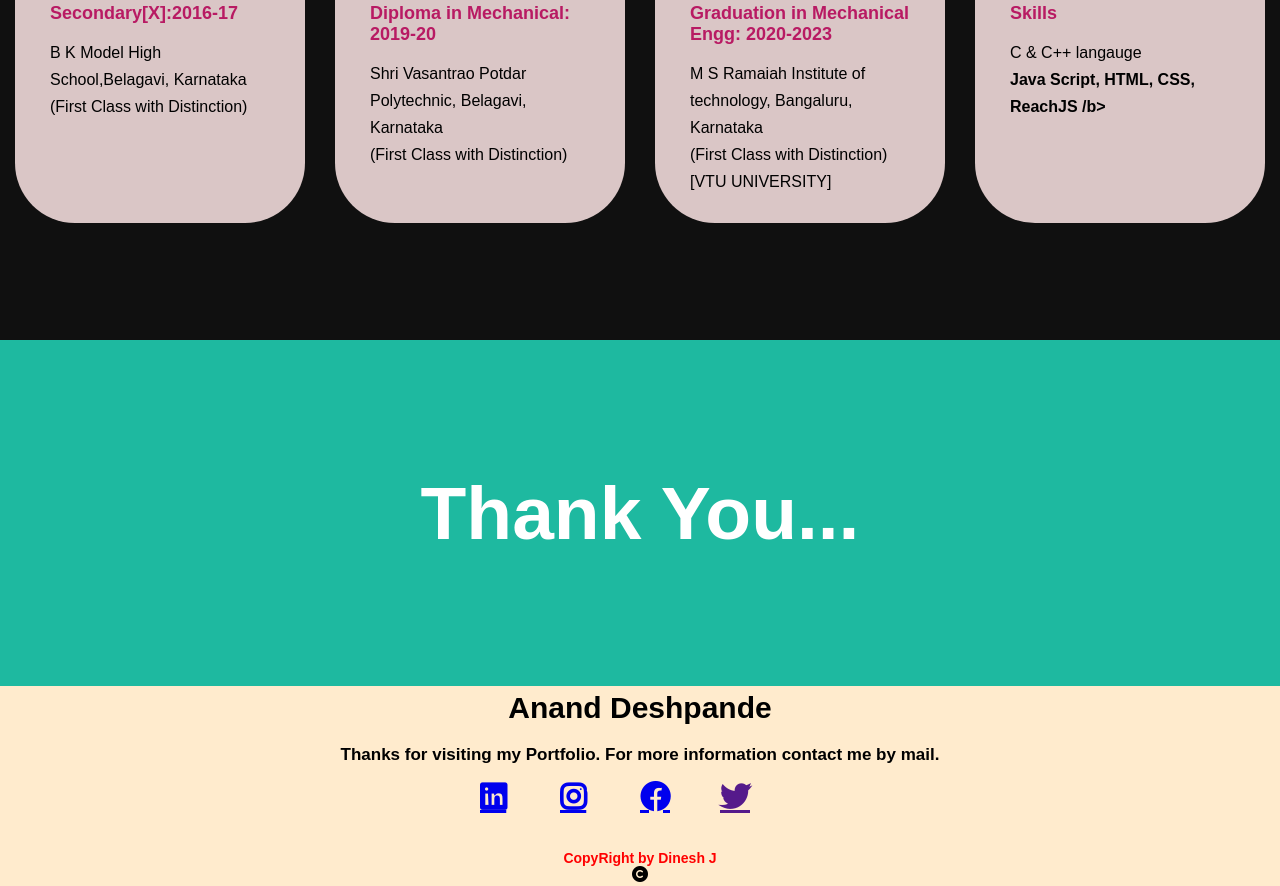
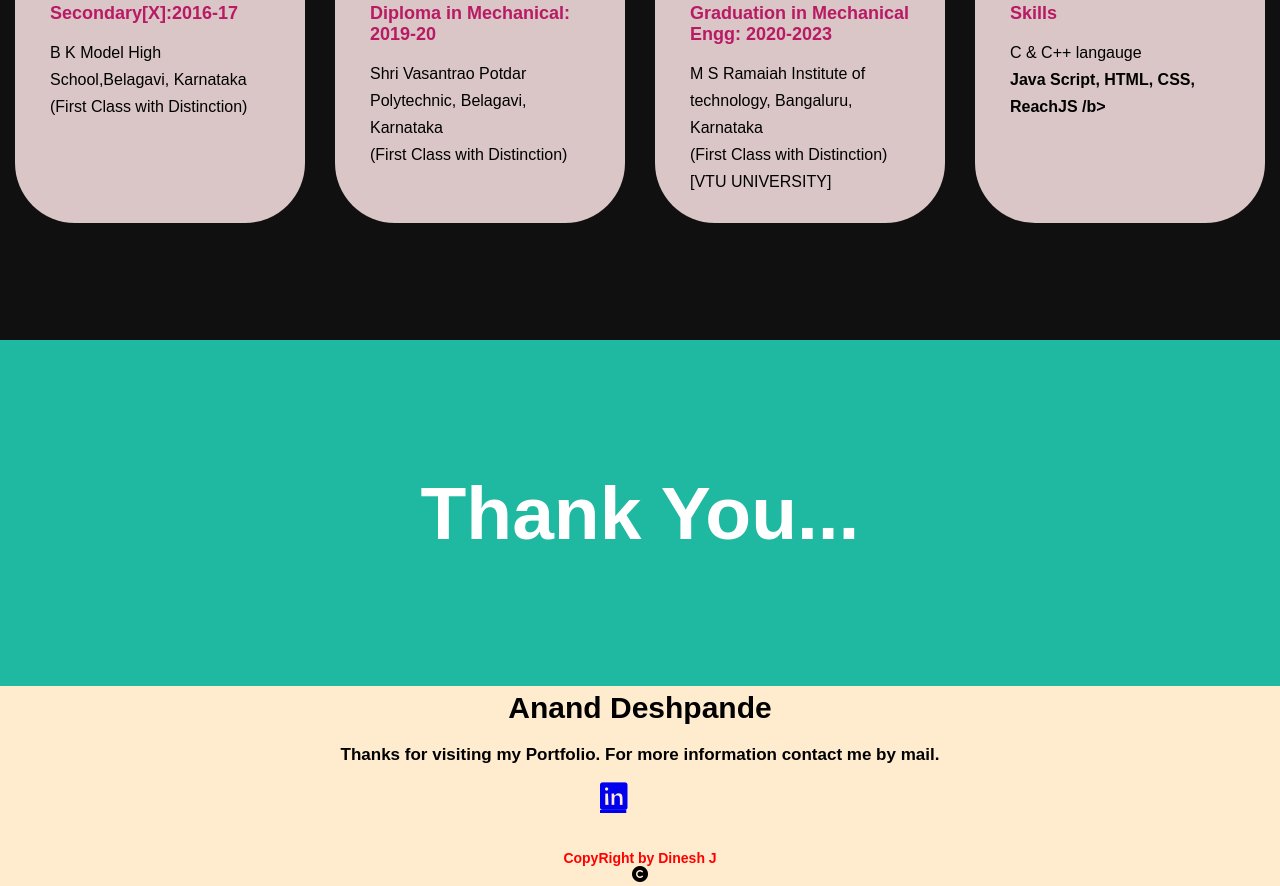
Before and after one commit to AnandD588/Portfolio-, a plain HTML site: page index.html in a window 1280 px wide. Shown: the part 2057-2943 px from the top of the page. Drawn offline with Linux system fonts and the light colour scheme.

Commit message:
Update index.html

```diff
--- a/index.html
+++ b/index.html
@@ -66,7 +66,6 @@
                     <p>
                         B K Model High School,Belagavi, Karnataka
                         (First Class with Distinction) <br>
-
                     </p>
                 </div>
             </div>
@@ -78,8 +77,6 @@
                     <p>
                         Shri Vasantrao Potdar Polytechnic, Belagavi, Karnataka <br>
                         (First Class with Distinction) <br>
-
-
                     </p>
                 </div>
             </div>
@@ -116,10 +113,7 @@
         <p>Anand Deshpande</p>
         <p>Thanks for visiting my Portfolio. For more information contact me by mail.</p>
         <div class="social">
-            <a href="https://www.linkedin.com/in/dineshjattakar-178787183"><i class="fa-brands fa-linkedin"></i></a>
-            <a href="https://www.instagram.com/dinesh_dvrg"><i class="fa-brands fa-instagram"></i></a>
-            <a href="https://www.facebook.com/dineshkumar.jattakar"><i class="fa-brands fa-facebook"></i></a>
-            <a href=""><i class="fa-brands fa-twitter"></i></a>
+            <a href=https://www.linkedin.com/in/anand-deshpande-729218212?utm_source=share&utm_campaign=share_via&utm_content=profile&utm_medium=android_app><i class="fa-brands fa-linkedin"></i></a>
         </div>
         <p class="end">CopyRight by Dinesh J</i></p>
         <i class="fa-solid fa-copyright"></i>
```
